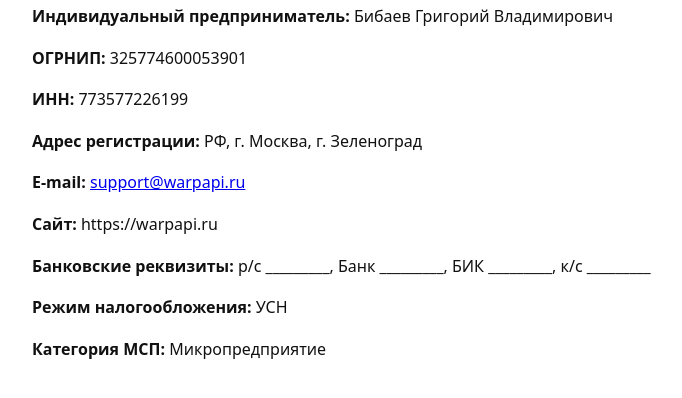
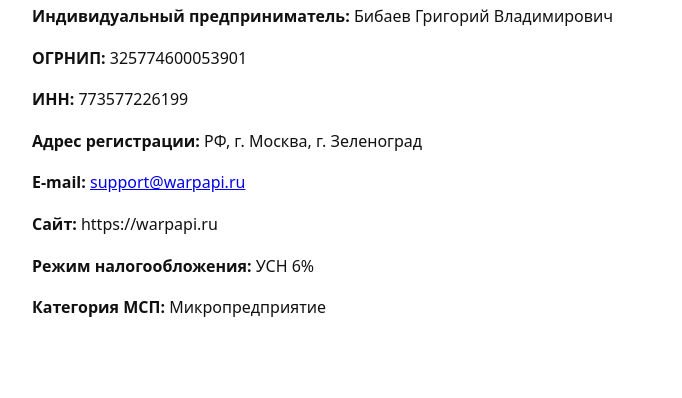
Before and after one commit to grx613/warpapi, a plain HTML site: page company-details.html in a window 1280 px wide. Shown: the part 114-512 px from the top of the page, without its empty margins (158-840 px from the left). Drawn offline with Linux system fonts and the light colour scheme.

Commit message:
Update company-details.html

```diff
--- a/company-details.html
+++ b/company-details.html
@@ -13,8 +13,7 @@
   <p><b>Адрес регистрации:</b> РФ, г. Москва, г. Зеленоград</p>
   <p><b>E‑mail:</b> <a href="mailto:support@warpapi.ru">support@warpapi.ru</a></p>
   <p><b>Сайт:</b> https://warpapi.ru</p>
-  <p><b>Банковские реквизиты:</b> р/с _________, Банк _________, БИК _________, к/с _________</p>
-  <p><b>Режим налогообложения:</b> УСН</p>
+  <p><b>Режим налогообложения:</b> УСН 6%</p>
   <p><b>Категория МСП:</b> Микропредприятие</p>
 </body>
 </html>
```
